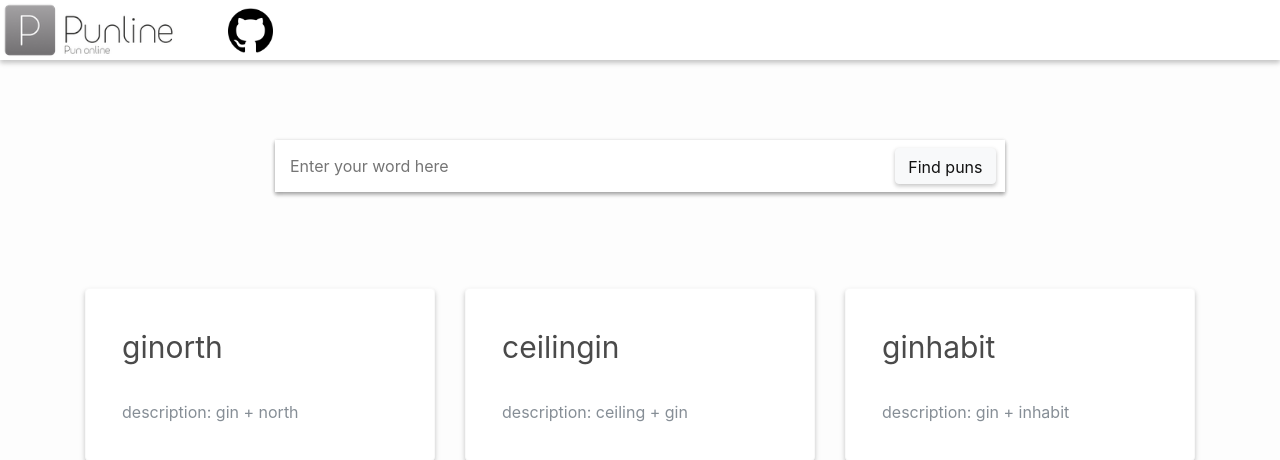
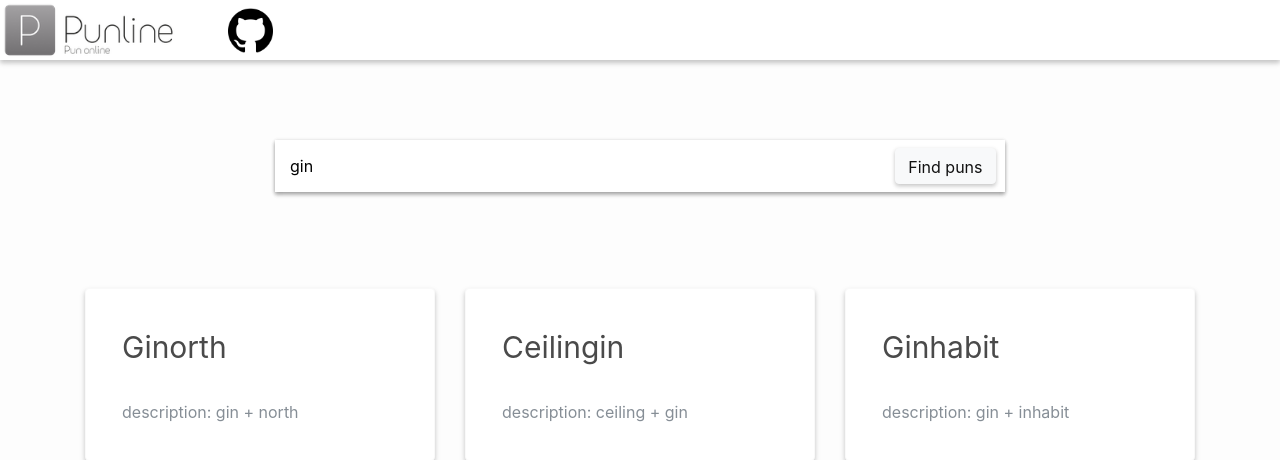
Before and after one commit to flame11st/punline, a Django app: a page that uses puns/templates/puns/result.html in a window 1280 px wide. Shown: the top 460 px of the page. Run offline with Django 3.2, Linux system fonts and the light colour scheme; data comes from the database, SQL or seed files in the repository; both versions use the stored data as it was after the commit; some libraries are stand-ins or nearby versions.

Commit message:
small fixes

```diff
--- a/punline/settings.py
+++ b/punline/settings.py
@@ -24,7 +24,7 @@ STATICFILE_DIR = os.path.join(BASE_DIR, 'static')
 SECRET_KEY = '1%lw+r51m-q65679a(n242p)*l814-zj$7y^c_!l)p1h9u3-hz'
 
 # SECURITY WARNING: don't run with debug turned on in production!
-DEBUG = True
+DEBUG = False
 
 ALLOWED_HOSTS = ['*']
 
--- a/puns/pun.py
+++ b/puns/pun.py
@@ -21,20 +21,20 @@ def pun(words, input_word):
             return find_words
 
         #algoritm for searching puns
-        if input_word[len(input_word)-2::] == word[:2:]:
-            find_words.append([input_word[:len(input_word)-2:]+word, input_word+' + '+word])
+        if input_word[-2::] == word[:2:]:
+            find_words.append([input_word[:-2:].capitalize()+word, input_word+' + '+word])
             parts.append(input_word+' + '+word)
             count += 1
-        if input_word[len(input_word)-1::] == word[:1:]:
-            find_words.append([input_word[:len(input_word)-1:]+word,input_word + ' + ' + word])
+        if input_word[-1::] == word[:1:]:
+            find_words.append([input_word[:-1:].capitalize()+word,input_word + ' + ' + word])
             parts.append( input_word + ' + ' + word )
             count += 1
-        if input_word[:2:] == word[len(word)-2::]:
-            find_words.append([word+input_word[2::], word + ' + ' + input_word])
+        if input_word[:2:] == word[-2::]:
+            find_words.append([word.capitalize()+input_word[2::], word + ' + ' + input_word])
             parts.append( word + ' + ' + input_word )
             count += 1
-        if input_word[:1:] == word[len(word)-1::]:
-            find_words.append([word+input_word[1::], word + ' + ' + input_word])
+        if input_word[:1:] == word[-1::]:
+            find_words.append([word.capitalize()+input_word[1::], word + ' + ' + input_word])
             parts.append( word + ' + ' + input_word )
             count += 1
     return find_words
--- a/puns/templates/puns/result.html
+++ b/puns/templates/puns/result.html
@@ -22,12 +22,20 @@
                     <form id="input" class="input" action="/" method="post">
                         <div>
                             {% csrf_token %}
-                            <input id="search" class="input" type="text" name="word" maxlength="100" placeholder="Enter your word here">
+                            <input id="search" class="input" type="text" name="word" maxlength="100" value="{{input_word}}">
                             <input id="search-btn" type="submit" class="btn btn-light" value="Find puns" />
                         </div>
                     </form>
                 </div>
             </div>
+
+            {% if error %}
+                <div class="row justify-content-md-center">
+                    <div class="col col-lg-8 error">
+                        <p>Numbers can't be entered</p>
+                    </div>
+                </div>
+            {% else %}
                 <div id="cards" class="row">
                     {% for el in output %}
                     <div class="col-lg-4 col-md-6">
@@ -45,6 +53,7 @@
                         <button type="button" class="btn btn-light">Repeat</button>
                     </a>
                 </div>
+            {% endif %}
         </div>
     </body>
 </html>
--- a/puns/urls.py
+++ b/puns/urls.py
@@ -5,5 +5,5 @@ from . import views
 app_name = 'puns'
 urlpatterns = [
     url(r'^$', views.get_word, name='word'),
-    url(r'^res_(?P<input_word>[A-Za-zА-Яа-я]+)/$', views.result, name='result'),
+    url(r'^res_(?P<input_word>[A-Za-zА-Яа-я1-9]+)/$', views.result, name='result'),
 ]
--- a/puns/views.py
+++ b/puns/views.py
@@ -3,7 +3,7 @@ from .forms import NameForm
 from .models import PunWord
 from .pun import *
 from django.http import HttpResponseRedirect
-import random
+import re
 
 
 def get_word(request):
@@ -22,9 +22,14 @@ def get_word(request):
 
 
 def result(request, input_word):
+    pattern = r"[1-9]"
+    error = False
+
+    if re.search( pattern, input_word ): error = True
+
     words = list(PunWord.objects.all())
     new_words = [word.word for word in words]
     output = (pun(new_words, input_word.lower()))
     form = NameForm()
-    context = {'input_word': input_word, 'form': form, 'new_words': new_words,'output': output[:6]}
+    context = {'input_word': input_word, 'form': form, 'new_words': new_words,'output': output[:6],'error':error}
     return render(request, 'puns/result.html', context)
--- a/static/style.css
+++ b/static/style.css
@@ -67,6 +67,20 @@ body{ background-color: #FDFDFD; }
 
 }
 
+.error{
+    -webkit-box-shadow:  rgba(0, 0, 0, 0.12) 0px 3px 6px, rgba(0, 0, 0, 0.12) 0px 3px 4px;
+    -moz-box-shadow: rgba(0, 0, 0, 0.12) 0px 3px 6px, rgba(0, 0, 0, 0.12) 0px 3px 4px;
+    box-shadow: rgba(0, 0, 0, 0.12) 0px 3px 6px, rgba(0, 0, 0, 0.12) 0px 3px 4px;
+    border: 1;
+    border-color: #F9F9F9;
+    text-align: center;
+    padding-top: 15px;
+    color: #4a4a4a;
+    margin-top: 2rem;
+    background: #FFFFFF;
+    font-size: 19px;
+}
+
 .card{
     -webkit-box-shadow:  rgba(0, 0, 0, 0.12) 0px 3px 6px, rgba(0, 0, 0, 0.12) 0px 3px 4px;
     -moz-box-shadow: rgba(0, 0, 0, 0.12) 0px 3px 6px, rgba(0, 0, 0, 0.12) 0px 3px 4px;
@@ -82,7 +96,6 @@ body{ background-color: #FDFDFD; }
 
 #cards {
     margin-bottom: 1rem;
-
 }
 
 .repeat{
```
Also changed, not shown: db.sqlite3. Lines whose indentation alone changed are shown as unchanged.
